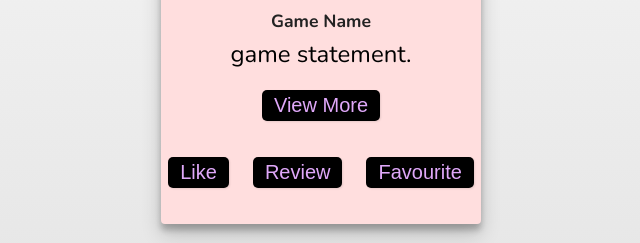
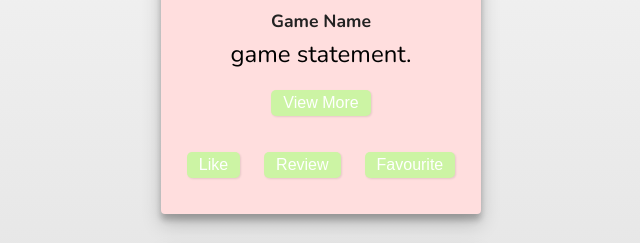
Before and after one commit to aexozyii/Projects, a Flask app: page / in a window 1280 px wide. Shown: the part 496-739 px from the top of the page, without its empty margins (319-959 px from the left). Run offline with Flask 3, Linux system fonts and the light colour scheme.

Commit message:
Update style.css

```diff
--- a/static/css/style.css
+++ b/static/css/style.css
@@ -127,21 +127,21 @@ nav h1 {
 
 .btn {
   border: none;
-  background: #000;
+  background: #ccf4a4;
   border-radius: 5px;
   box-shadow: 1px 1px 2px rgba(21, 21, 21, 0.1);
   cursor: pointer;
-  font-size: 1.25rem;
+  font-size: 1rem;
   margin: 0 0.25rem 0.25rem 0.25rem;
   padding: 0.25rem 0.75rem;
   transition: all 0.25s ease-in-out;
-  color: hsl(281, 89%, 82%);
+  color: hsl(0, 0%, 100%);
 }
 
 .btn:hover {
   box-shadow: 1px 1px 2px rgba(21, 21, 21, 0.2);
   background: hsl(281, 89%, 82%);
-  color: #000; /* improved contrast */
+  color: #000;
   outline: none;
   transform: scale(1.2);
 }
```
